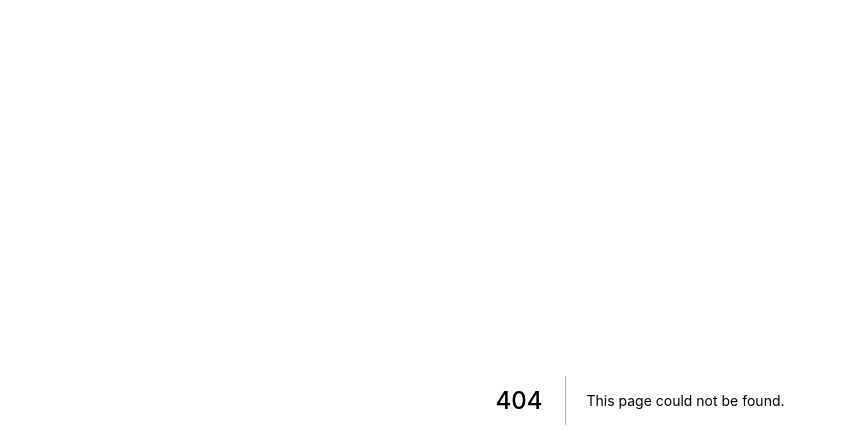
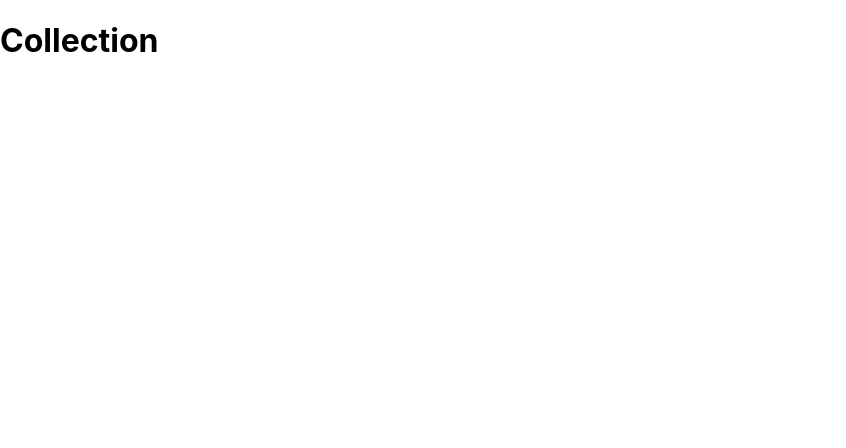
Before and after one commit to Maxvyr/marvel-hero-react, a Next.js app: page /library in a window 1280 px wide. Before the commit this address had no page. Shown: the top 448 px of the page, without its empty margins (0-846 px from the left). Built offline with nearby package versions, Linux system fonts and the light colour scheme.

Commit message:
✨ add pages

```diff
--- /dev/null
+++ b/pages/library.js
@@ -0,0 +1,9 @@
+import React from "react";
+
+export default function Library() {
+  return (
+    <div>
+      <h1>Collection</h1>
+    </div>
+  );
+}
```
Also changed, not shown: pages/add_item.js (added, +9 -0 lines), pages/collection.js (added, +9 -0 lines).
